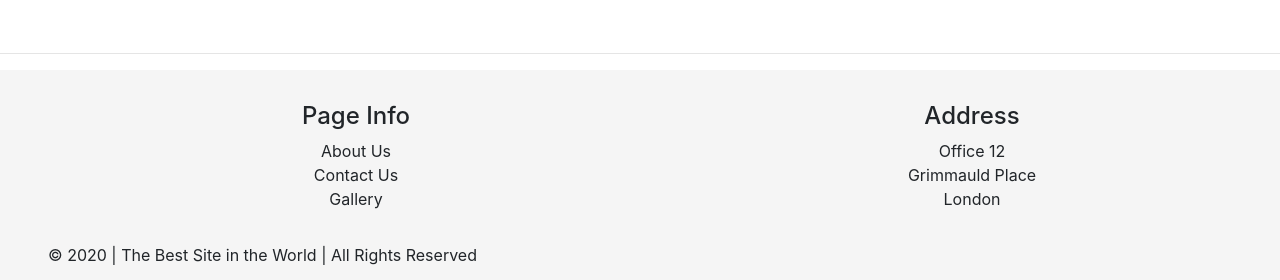
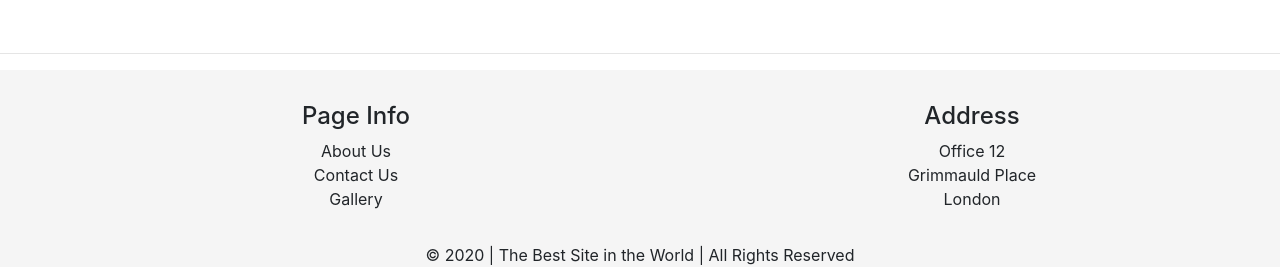
Before and after one commit to maheshn22/forengers-react-app, a React (Create React App) app: page / in a window 1280 px wide. Shown: the part 984-1264 px from the top of the page. Built offline with nearby package versions, Linux system fonts and the light colour scheme.

Commit message:
footer layout

```diff
--- a/src/components/Footer.js
+++ b/src/components/Footer.js
@@ -6,7 +6,7 @@ import {Container, Row , Col}from 'react-bootstrap'
 	return (
 		<div className="main-footer">
 		<hr></hr>
-			<Container className="footer-container text-center " fluid>
+			<Container className="footer-container m-center" fluid>
 
 				<Row className="footer-up">
 					<Col>
@@ -27,11 +27,11 @@ import {Container, Row , Col}from 'react-bootstrap'
 					</Col>
 				</Row>
 
-				<Row  className="footer-up">
+				<p md={12} className="footer-bottom m-center">
 
 					&copy; {new Date().getFullYear()} 		|		The Best Site in the World		|		All Rights Reserved
 
-				</Row>
+				</p>
 			</Container>
 		</div>
 	)
--- a/src/index.css
+++ b/src/index.css
@@ -66,8 +66,7 @@ code {
 }
 
 .footer-bottom {
-  padding-bottom: 1rem;
-  padding-left: 3rem;
+  padding-bottom: 0rem;
 
 }
 
```
